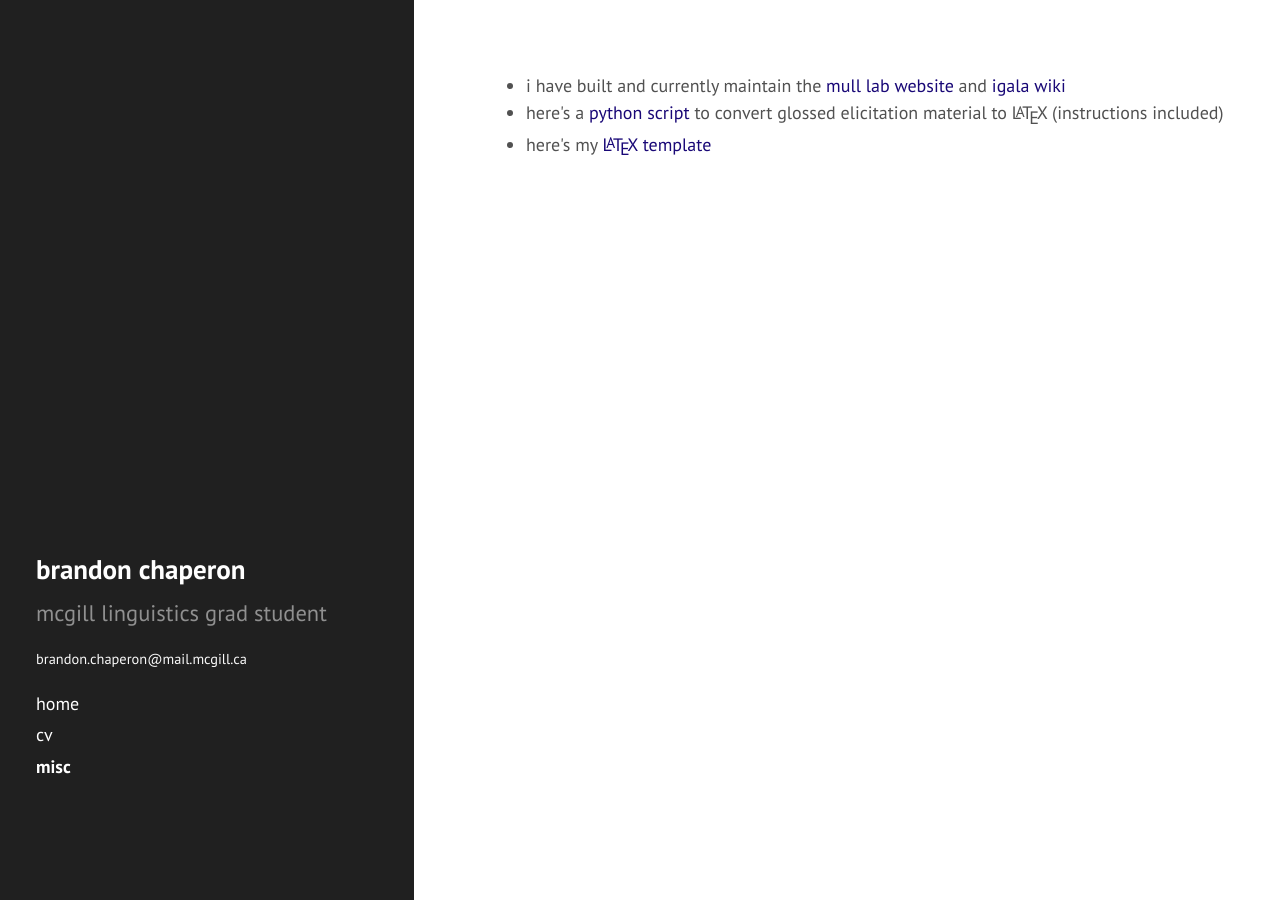
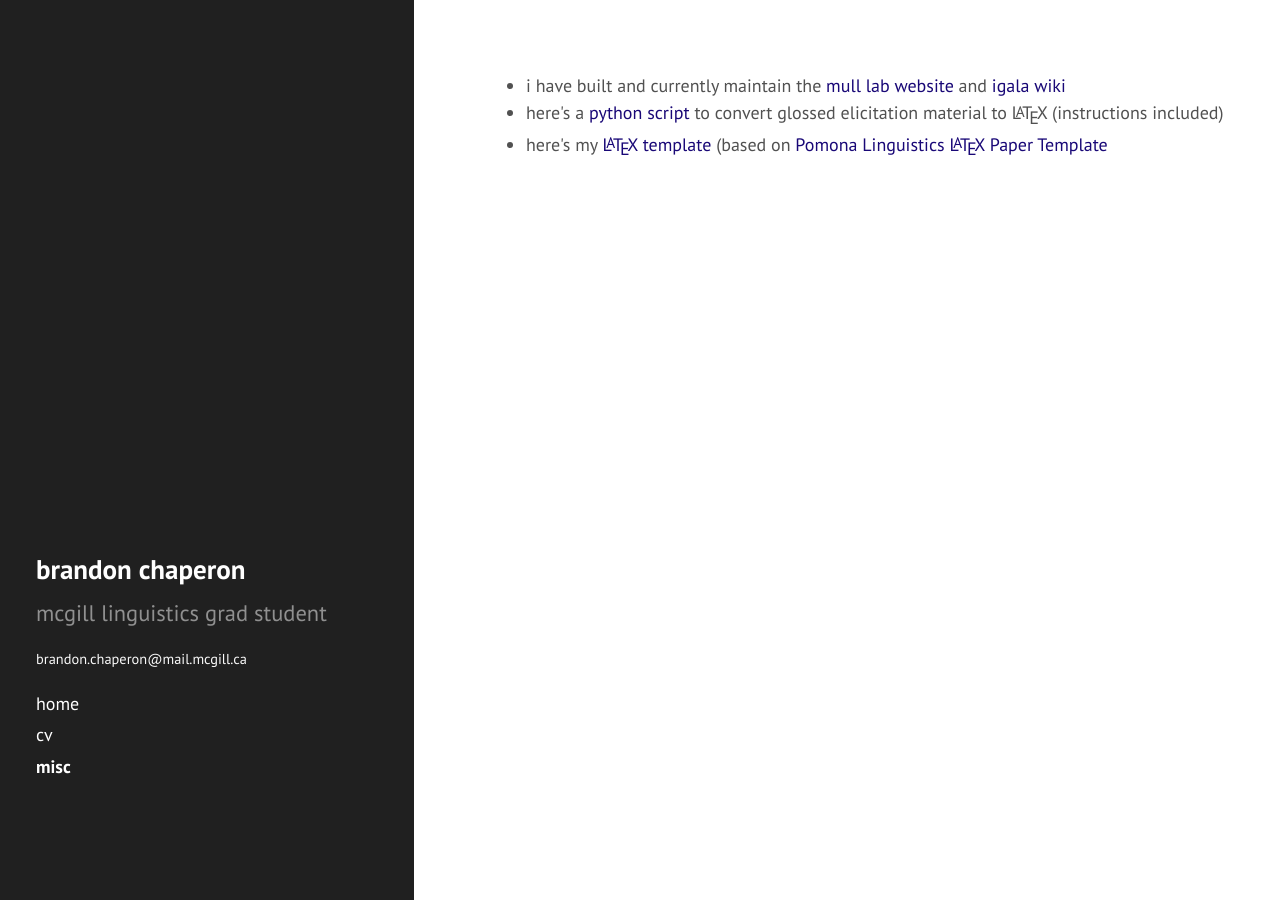
Before and after one commit to bchaper0n/bchaper0n.github.io, a Jekyll site: the page built from misc/index.html, in a window 1280 px wide. Built offline with Jekyll 4.4.1, drawn with Linux system fonts in a browser that asks for light colours; comment, search, counter and statistics services are not loaded.

Commit message:
added ref to pomona latex template

```diff
--- a/misc/index.html
+++ b/misc/index.html
@@ -6,6 +6,6 @@ title: misc
   <ul>
     <li>i have built and currently maintain the <a href="https://mull-lab.org/">mull lab website</a> and <a href="https://wiki.mull-lab.org/">igala wiki</a></li>
     <li>here's a <a href="https://github.com/bchaper0n/igala-latex">python script</a> to convert glossed elicitation material to <span class="latex">L<sup>a</sup>T<sub>e</sub>X</span> (instructions included)</li>
-    <li>here's my <a href="https://www.overleaf.com/read/hsxhxvysqvbg"><span class="latex">L<sup>a</sup>T<sub>e</sub>X</span> template</a></li>
+    <li>here's my <a href="https://www.overleaf.com/read/hsxhxvysqvbg"><span class="latex">L<sup>a</sup>T<sub>e</sub>X</span> template</a> (based on <a href="https://www.overleaf.com/latex/templates/pomona-linguistics-latex-template/bvdxdtpwysnd">Pomona Linguistics <span class="latex">L<sup>a</sup>T<sub>e</sub>X</span> Paper Template</a></li>
   </ul>
 </div>
```
